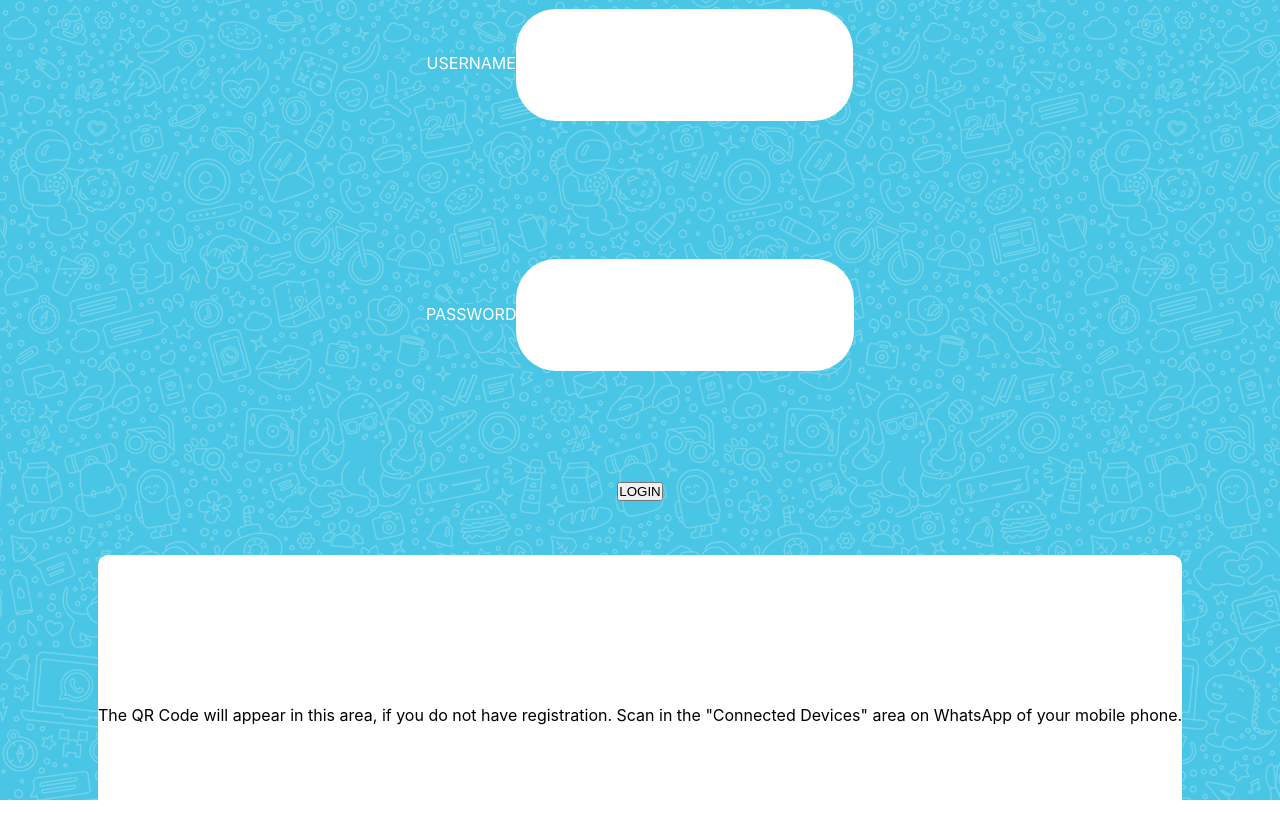
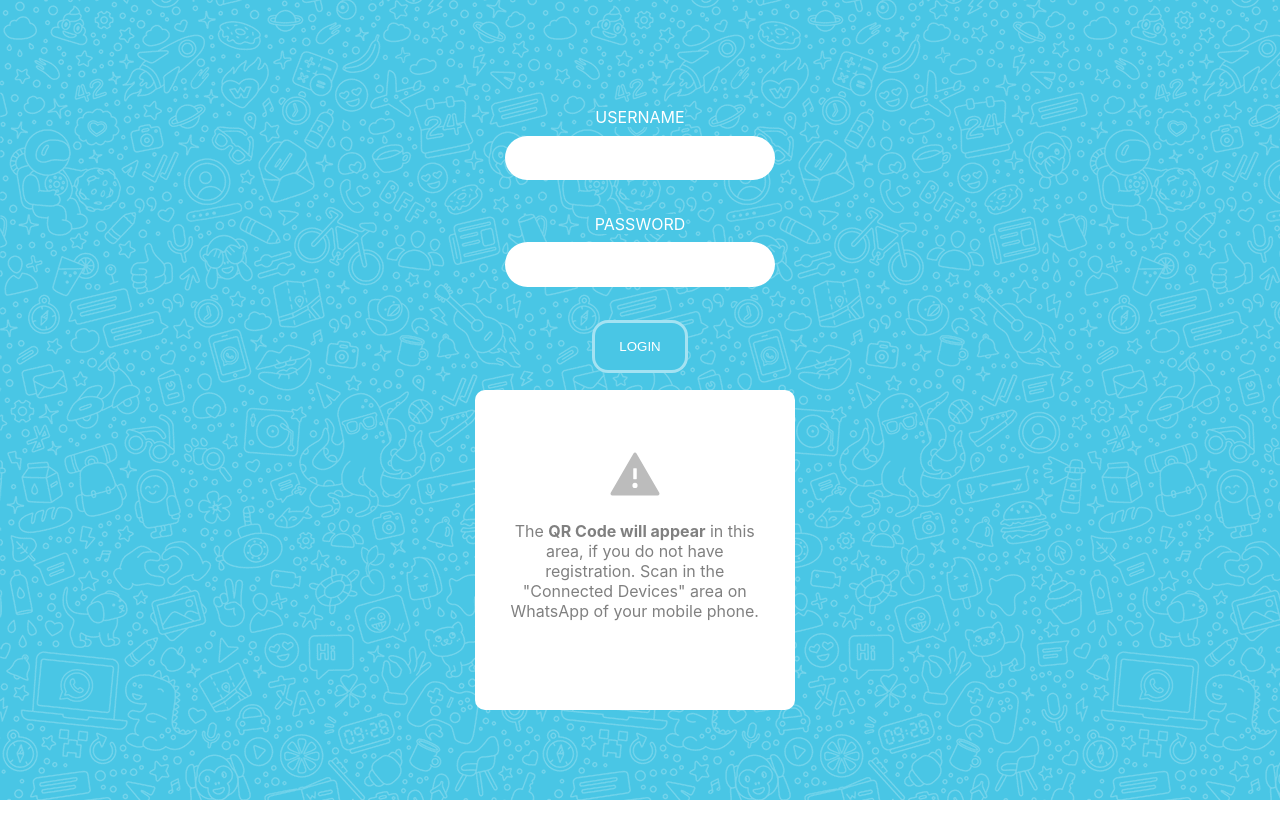
Before and after one commit to jonacastroeras/whatsapp, a React (Create React App) app: page /register in a window 1280 px wide. Shown: the top 838 px of the page. After the commit the page ends 800 px from the top, so only its background shows below. Built offline with nearby package versions, Linux system fonts and the light colour scheme.

Commit message:
validate username and password

```diff
--- a/package.json
+++ b/package.json
@@ -12,6 +12,7 @@
     "react": "^18.2.0",
     "react-animated-css": "^1.2.1",
     "react-dom": "^18.2.0",
+    "react-icons": "^4.4.0",
     "react-qr-code": "^2.0.7",
     "react-router-dom": "^6.3.0",
     "react-scripts": "5.0.1",
--- a/src/index.css
+++ b/src/index.css
@@ -53,7 +53,7 @@
     margin-right: 1vh;
 }
 
-a {
+a, button {
     cursor: pointer;
     width: 12vh;
     padding: 2vh 3vh 2vh 3vh;
@@ -65,8 +65,11 @@
     -webkit-transition: background 0.6s; /* For Safari 3.0 to 6.0 */
     transition: background 0.6s; /* For modern browsers */
 }
+button{
+    background: var(--primary);
+}
 
-a:hover {
+a:hover, button:hover {
     background: white;
     color: var(--primary);
 }
@@ -97,9 +100,23 @@
 .qrCode{
     background: white;
     height: 40vh;
+    width: 40vh;
     display: flex;
     align-items: center;
     flex-direction: column;
     justify-content: center;
     border-radius: 10px;
 }
+
+.qrCode > p{
+    padding: 6% 10% 10% 10% ;
+    color: gray;
+    text-align: center;
+}
+
+.qrCode > svg{
+    padding: 0;
+    color: rgb(188, 188, 188);
+    text-align: center;
+    font-size: calc(40px + 2vmin);;
+}
--- a/src/pages/Register/index.js
+++ b/src/pages/Register/index.js
@@ -2,6 +2,7 @@
 import { useState, useEffect } from "react";
 import axios from "axios";
 import QRCode from "react-qr-code";
+import { AiFillWarning } from 'react-icons/ai';
 
 function Register() {
   const [users, setUsers] = useState([]);
@@ -72,7 +73,12 @@
         console.log(error);
       }
     } else {
-      navigate(`/messages/${userExists}`);
+      if (userExists.password === form.password) {
+        navigate(`/messages/${userExists._id}`);
+      } else {
+        alert("user or password incorrect")
+      }
+
     }
   }
 
@@ -91,7 +97,7 @@
         if (user.userName) return user.userName.includes(form.userName);
       });
       if (newArray.length > 0) {
-        return newArray[0]._id;
+        return newArray[0];
       }
       return false;
     } catch (error) {
@@ -132,11 +138,14 @@
 
           <div className="qrCode">
             {!showQrCode && (
-              <p>
-                The QR Code will appear in this area, if you do not have
-                registration. Scan in the "Connected Devices" area on WhatsApp
-                of your mobile phone.
-              </p>
+              <>
+                <AiFillWarning />
+                <p>
+                  The <strong> QR Code will appear</strong> in this area, if you do not have
+                  registration. Scan in the "Connected Devices" area on WhatsApp
+                  of your mobile phone.
+                </p>
+              </>
             )}
 
             {showQrCode && (
```
Also changed, not shown: 1 other file (tests, documents, lock files or other folders).
